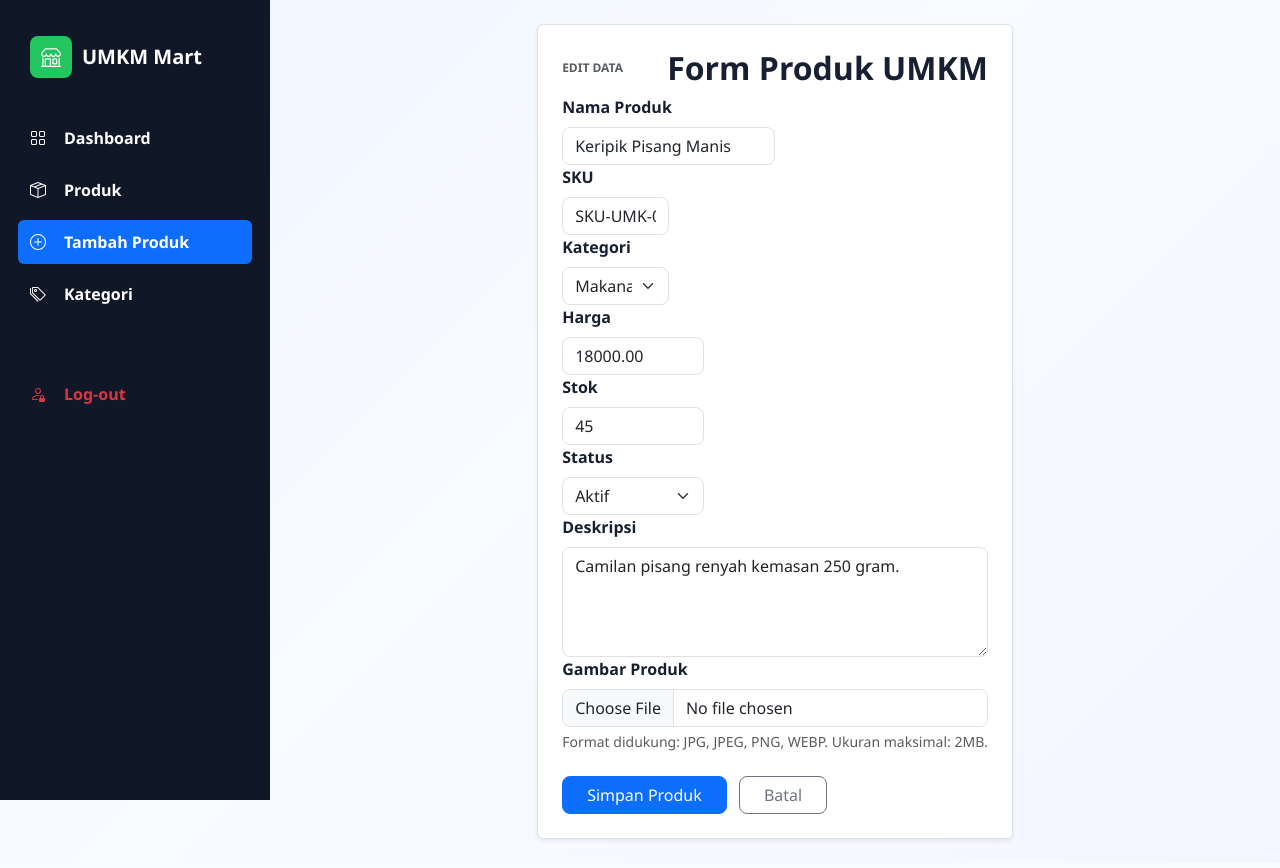
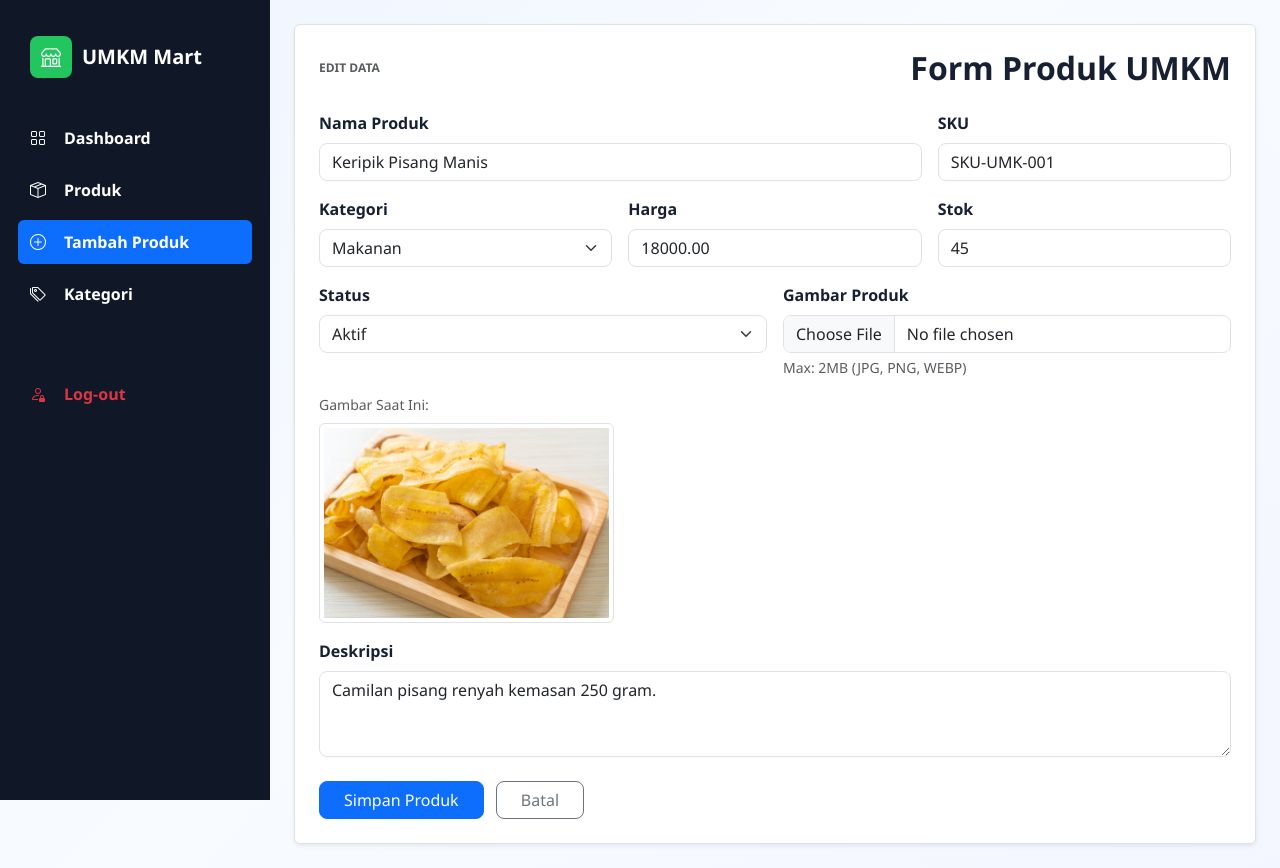
Before and after one commit to rizalulikram445-tech/UAS-web-ikram, a PHP site: page /form-produk.php?id=1 in a window 1280 px wide. Before the commit the page ends 841 px from the top, so only its background shows below. Run offline with PHP 8.4, Linux system fonts and the light colour scheme; a user stored in the database is signed in; data comes from the database, SQL or seed files in the repository.

Commit message:
edit tampilan  form produk

```diff
--- a/form-produk.php
+++ b/form-produk.php
@@ -124,20 +124,22 @@ if (isset($_POST['simpan'])) {
           <h2 class="fw-bold">Form Produk UMKM</h2>
         </div>
 
-<form method="post" enctype="multipart/form-data" class="row g-3"></form>
-          <div class="col-md-6">
+<form method="post" enctype="multipart/form-data" class="row g-3">
+          <!-- Baris 1: Nama & SKU -->
+          <div class="col-lg-8">
             <label class="form-label fw-semibold">Nama Produk</label>
             <input type="text" name="nama_produk" value="<?= htmlspecialchars($nama_produk); ?>" class="form-control" required maxlength="120">
           </div>
-          <div class="col-md-3">
+          <div class="col-lg-4">
             <label class="form-label fw-semibold">SKU</label>
             <input type="text" name="sku" value="<?= htmlspecialchars($sku); ?>" class="form-control" required maxlength="40">
           </div>
-          <div class="col-md-3">
+
+          <!-- Baris 2: Kategori, Harga, Stok -->
+          <div class="col-lg-4">
             <label class="form-label fw-semibold">Kategori</label>
             <select name="id_kategori" class="form-select" required>
               <option value="">Pilih kategori</option>
-
               <?php
               // 4. Mengambil Kategori Dinamis dari database
               $kat_query = mysqli_query($koneksi, "SELECT * FROM kategori_produk WHERE status_kategori='aktif'");
@@ -148,41 +150,44 @@ if (isset($_POST['simpan'])) {
               ?>
             </select>
           </div>
-          <div class="col-md-4">
+          <div class="col-lg-4">
             <label class="form-label fw-semibold">Harga</label>
             <input type="number" name="harga" value="<?= htmlspecialchars($harga); ?>" class="form-control" required min="0" step="100">
           </div>
-          <div class="col-md-4">
+          <div class="col-lg-4">
             <label class="form-label fw-semibold">Stok</label>
             <input type="number" name="stok" value="<?= htmlspecialchars($stok); ?>" class="form-control" required min="0" step="1">
           </div>
-          <div class="col-md-4">
+
+          <!-- Baris 3: Status & Gambar -->
+          <div class="col-lg-6">
             <label class="form-label fw-semibold">Status</label>
             <select name="status_produk" class="form-select" required>
               <option value="aktif" <?= $status_produk == 'aktif' ? 'selected' : ''; ?>>Aktif</option>
               <option value="nonaktif" <?= $status_produk == 'nonaktif' ? 'selected' : ''; ?>>Nonaktif</option>
             </select>
           </div>
+          <div class="col-lg-6">
+            <label class="form-label fw-semibold">Gambar Produk</label>
+            <input type="file" name="gambar_produk" class="form-control" accept="image/png, image/jpeg, image/jpg, image/webp">
+            <div class="form-text">Max: 2MB (JPG, PNG, WEBP)</div>
+          </div>
+
+          <!-- Preview Gambar -->
+          <?php if ($id_produk > 0 && !empty($upload_gambar) && file_exists('img/' . $upload_gambar)): ?>
+            <div class="col-lg-6">
+              <p class="mb-2 small text-muted">Gambar Saat Ini:</p>
+              <img src="img/<?= $upload_gambar; ?>" alt="Gambar" class="img-thumbnail" style="max-height: 200px;">
+            </div>
+          <?php endif; ?>
+
+          <!-- Baris 4: Deskripsi -->
           <div class="col-12">
             <label class="form-label fw-semibold">Deskripsi</label>
-            <textarea name="deskripsi" class="form-control" rows="4" maxlength="500"><?= htmlspecialchars($deskripsi); ?></textarea>
+            <textarea name="deskripsi" class="form-control" rows="3" maxlength="500"><?= htmlspecialchars($deskripsi); ?></textarea>
           </div>
 
-<div class="col-12">
-  <label class="form-label fw-semibold">Gambar Produk</label>
-  <input type="file" name="gambar_produk" class="form-control" accept="image/png, image/jpeg, image/jpg, image/webp">
-  <div class="form-text">Format didukung: JPG, JPEG, PNG, WEBP. Ukuran maksimal: 2MB.</div>
-
-  <!-- Menampilkan preview gambar saat ini jika sedang mengedit produk -->
-  <?php if ($id_produk > 0 && !empty($gambar_lama) && file_exists('img/' . $gambar_lama)): ?>
-    <div class="mt-2">
-      <p class="mb-1 small text-muted">Gambar saat ini:</p>
-      <img src="img/<?= $gambar_lama; ?>" alt="Gambar" class="img-thumbnail" style="max-height: 150px;">
-    </div>
-
-  <?php endif; ?>
-</div>
-
+          <!-- Tombol Submit -->
           <div class="col-12 mt-4">
             <button class="btn btn-primary px-4 me-2" type="submit" name="simpan">Simpan Produk</button>
             <a href="produk.php" class="btn btn-outline-secondary px-4">Batal</a>
```
